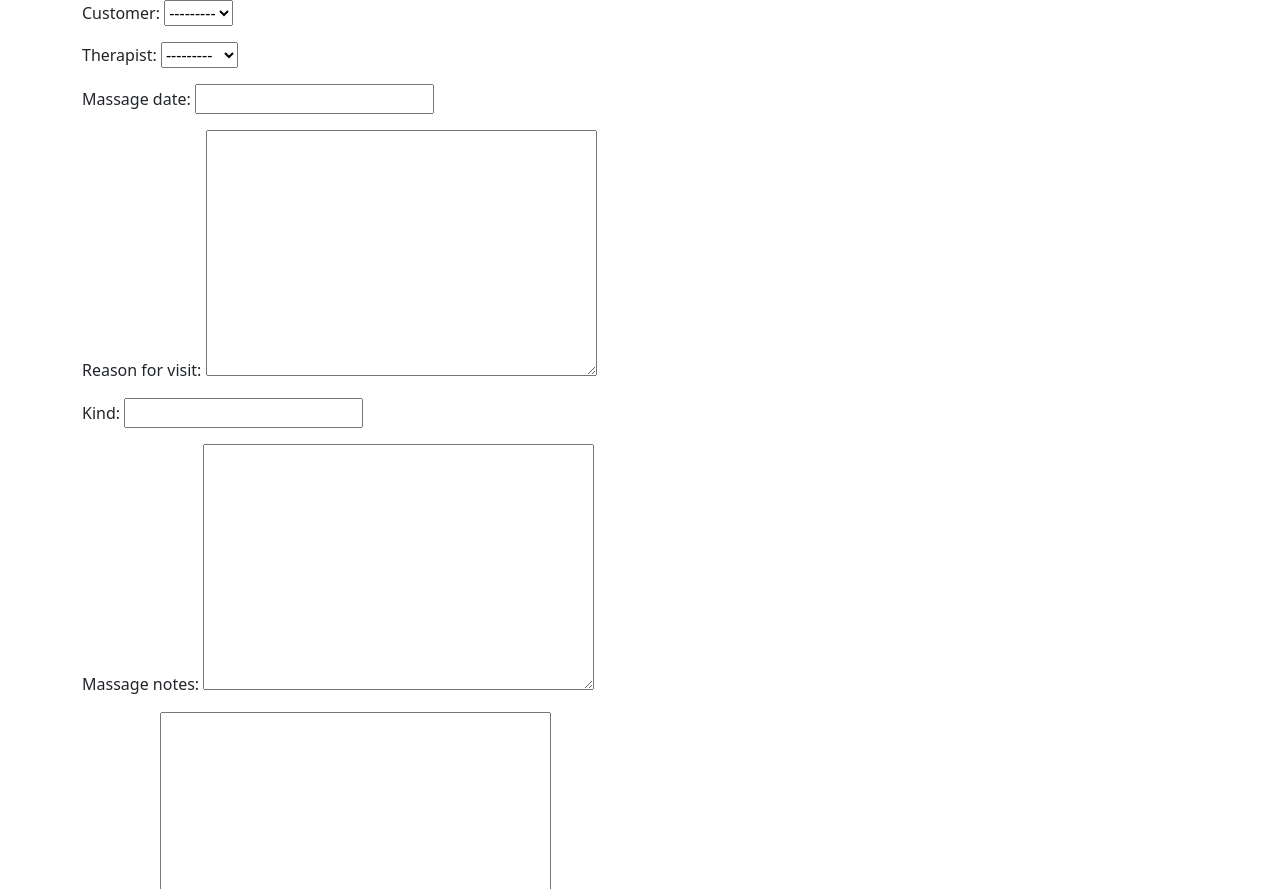
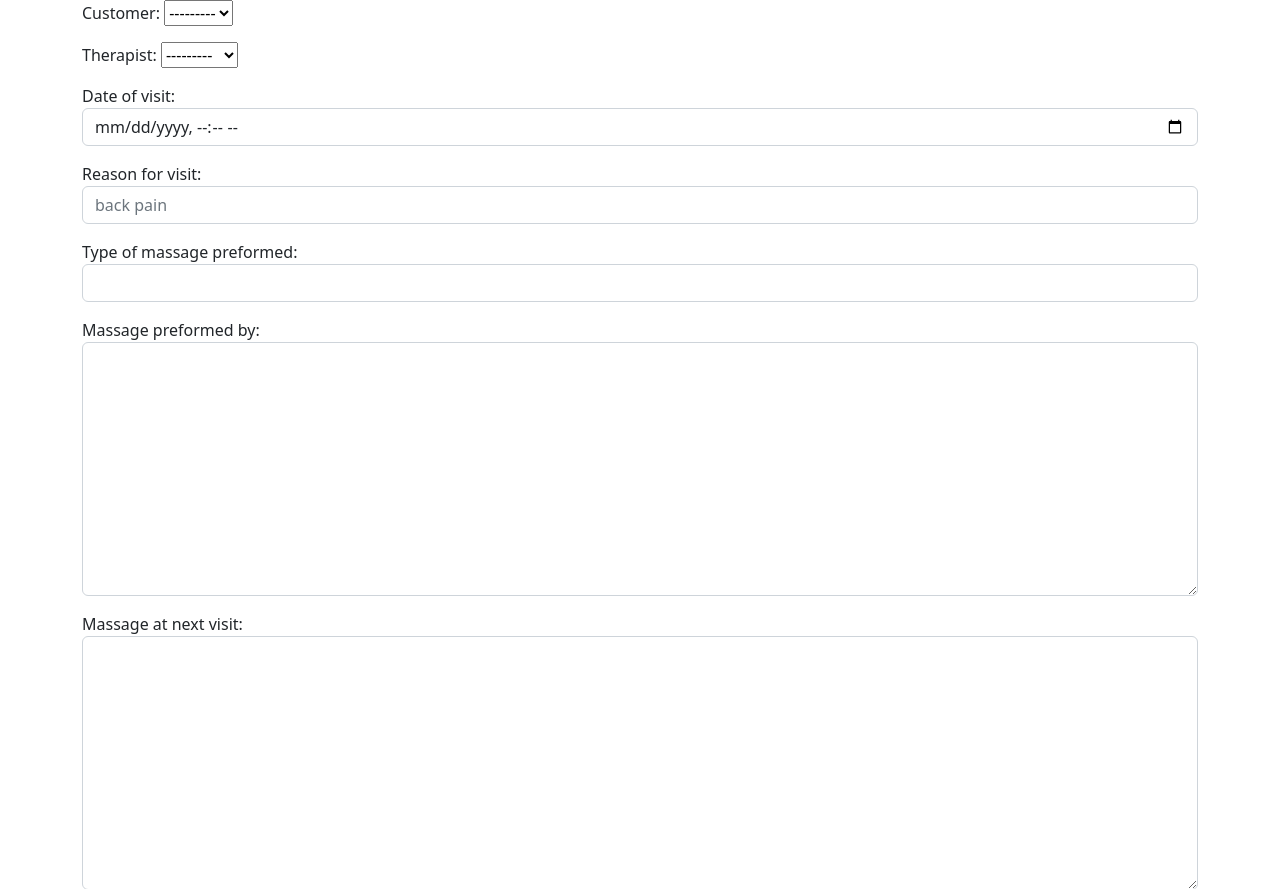
Before and after one commit to petmetic/therapy-tracker, a Django app: page /massage_list/1/add/ in a window 1280 px wide. Shown: the part 80-969 px from the top of the page. Run offline with Django 4.2, Linux system fonts and the light colour scheme; the visitor is signed in with stand-in values (Sample User, id 1); data comes from the database, SQL or seed files in the repository; data that the repository does not hold is empty.

Commit message:
partial form widgets

```diff
--- a/src/web/forms.py
+++ b/src/web/forms.py
@@ -1,4 +1,6 @@
 from django.forms import ModelForm
+
+from django import forms
 
 from .models import Massage, Customer
 
@@ -6,6 +8,39 @@ from django.core.exceptions import ValidationError
 
 
 class MassageForm(ModelForm):
+    massage_date = forms.DateTimeField(
+        label="Date of visit:",
+        widget=forms.DateInput(
+            attrs={"class": "form-control", "type": "datetime-local"}
+        ),
+    )
+    reason_for_visit = forms.CharField(
+        widget=forms.TextInput(
+            attrs={"class": "form-control", "type": "text", "placeholder": "back pain"}
+        )
+    )
+    kind = forms.CharField(
+        label="Type of massage preformed:",
+        widget=forms.TextInput(attrs={"class": "form-control", "type": "text"}),
+    )
+    massage_notes = forms.CharField(
+        label="Massage preformed by:",
+        widget=forms.Textarea(attrs={"class": "form-control", "type": "text"}),
+    )
+    next_visit = forms.CharField(
+        label="Massage at next visit:",
+        widget=forms.Textarea(attrs={"class": "form-control", "type": "text"}),
+    )
+    recommendations = forms.CharField(
+        label="Recommendations:",
+        widget=forms.Textarea(attrs={"class": "form-control", "type": "text"}),
+    )
+    repeat_visit = forms.BooleanField(
+        widget=forms.CheckboxInput(
+            attrs={"class": "form-check-input", "type": "checkbox"}
+        )
+    )
+
     class Meta:
         model = Massage
         exclude = ["added", "changed"]
--- a/src/web/models.py
+++ b/src/web/models.py
@@ -13,7 +13,7 @@ class Massage(models.Model):
     )
     massage_date = models.DateTimeField(blank=True, null=True)
     # needs to be date of current massage; can be changed n request by user
-    # (not neccessarily entered the same date as therapy done)
+    # (not necessarily entered the same date as therapy done)
     reason_for_visit = models.TextField(default="")
     kind = models.CharField(max_length=300)
     massage_notes = models.TextField(default="")
```
Also changed, not shown: src/web/templates/web/index.html (+9 -0 lines).
